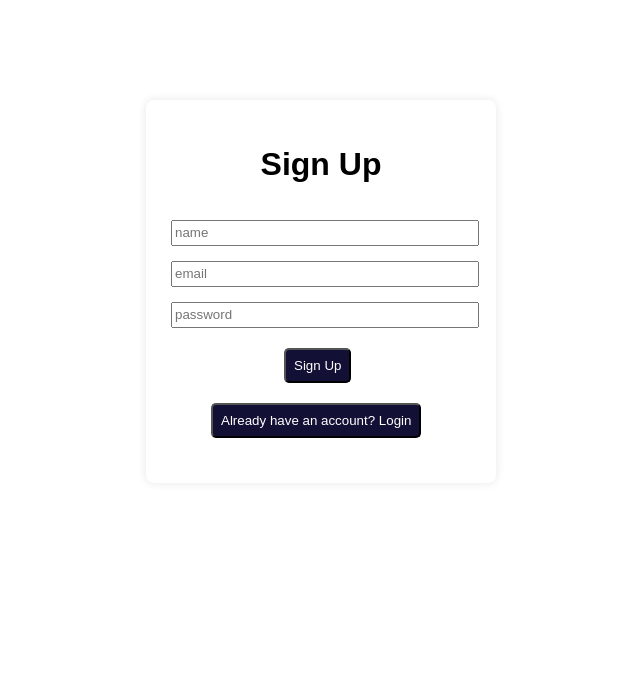
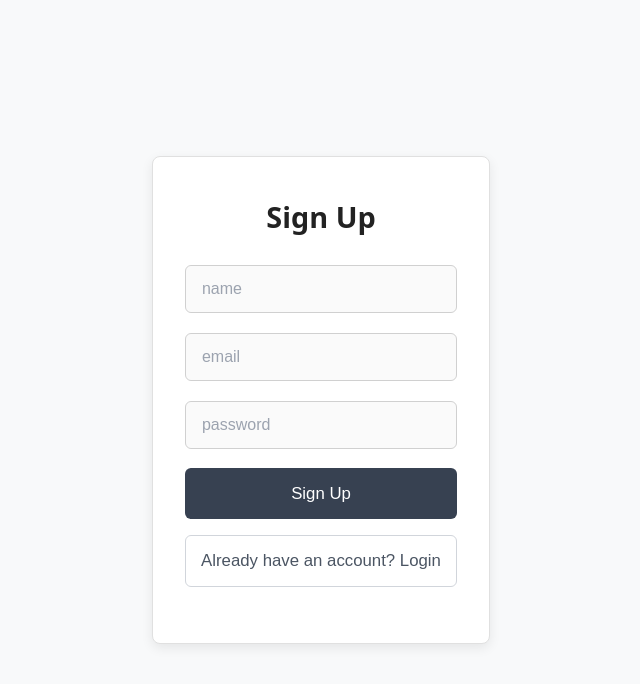
Before and after one commit to Abdulaziz5536/BMS, a React app in the folder frontend/: page /signup in a window 1280 px wide. Shown: the top 684 px of the page, without its empty margins (319-959 px from the left). Built offline with nearby package versions, Linux system fonts and the light colour scheme; the HTML template or start-up script is replaced by a standard one.

Commit message:
updated the frontend

```diff
--- a/frontend/src/Login.jsx
+++ b/frontend/src/Login.jsx
@@ -6,20 +6,10 @@ export default function Login() {
   const [email, setEmail] = useState("");
   const [password, setPassword] = useState("");
   const [message, setMessage] = useState("");
-  const [loading, setLoading] = useState(false);
   const navigate = useNavigate();
 
   const login = async () => {
-    setMessage("");
 
-    if (!email || !password) {
-      setMessage("Please fill in all fields");
-      return;
-    }
-
-    setLoading(true);
-
-    try {
       const res = await fetch("http://localhost:3000/login", {
         method: "POST",
         headers: {
@@ -32,30 +22,18 @@ export default function Login() {
 
       if (res.ok) {
         setMessage(data.message);
-
-        // Redirect after short delay
         setTimeout(() => {
           navigate("/dashboard");
         }, 1000);
       } else {
-        // Friendly error message
-        if (data.error === "User not found") {
-          setMessage("Account does not exist. Please sign up.");
-        } else if (data.error === "Wrong password") {
-          setMessage("Incorrect password. Try again.");
-        } else {
-          setMessage(data.error);
-        }
+        setMessage(data.error)
+
       }
 
-    } catch (error) {
-      setMessage("Server error. Please try again.");
     }
 
-    setLoading(false);
-  };
-
   return (
+    <>
     <div className="login">
       <h1>Login</h1>
 
@@ -74,17 +52,12 @@ export default function Login() {
       />
       <br />
 
-      <button
-        id="login-button"
-        onClick={login}
-        disabled={loading}
-      >
-        {loading ? "Logging in..." : "Login"}
-      </button>
+      <button onClick={login}>Login</button>
+
       <br />
 
       <button
-        id="signup-button"
+        id = "navigate"
         onClick={() => navigate("/signup")}
       >
         Create account
@@ -92,5 +65,8 @@ export default function Login() {
 
       <h2>{message}</h2>
     </div>
+
+    </>
+
   );
 }
--- a/frontend/src/Signup.jsx
+++ b/frontend/src/Signup.jsx
@@ -25,6 +25,7 @@ export default function Signup() {
     const data = await res.json();
     if (res.ok) {
       setMessage(data.message);
+      navigate("/login")
     } else {
       setMessage(data.error);
     }
@@ -58,7 +59,7 @@ export default function Signup() {
       <br />
       <button id="signup-b" onClick={signup}>Sign Up</button>
       <br/>
-      <button id="login-b" onClick={() => navigate("/login")} >Already have an account? Login</button>
+      <button id="navigate" onClick={() => navigate("/login")} >Already have an account? Login</button>
       <h2>{message}</h2>
 
     </div>
--- a/frontend/src/style.css
+++ b/frontend/src/style.css
@@ -1,45 +1,90 @@
-
+* {
+  margin: 0;
+  padding: 0;
+  box-sizing: border-box;
+}
 body{
-    font-family: 'Eurostile', sans-serif;
+      font-family: system-ui, -apple-system, BlinkMacSystemFont, 'Segoe UI', Roboto, sans-serif;
+  background-color: #f8f9fa;
+  color: #333;
+  min-height: 100vh;
+  display: flex;
+  justify-content: center;
+  align-items: center;
+  padding: 20px;
 }
 .signup {
-  padding: 25px;
-  margin: 100px auto;
-  width: 300px;
-  background-color: white;
+   background-color: white;
+  width: 100%;
+  max-width: 420px;
+  padding: 2.5rem 2rem;
   border-radius: 8px;
-  box-shadow: 0 0 10px rgba(0, 0, 0, 0.1);
+  box-shadow: 0 4px 12px rgba(0, 0, 0, 0.08);
+  border: 1px solid #e0e0e0;
 }
 
-.signup h1 {
-display: flex;
-justify-content: center;
+h1 {
+  font-size: 1.8rem;
+  font-weight: 600;
+  color: #222;
+  text-align: center;
+  margin-bottom: 1.8rem;
 }
 
-.signup input {
-width:300px;
-height: 20px;
-margin-top: 15px;
+
+input {
+  width: 100%;
+  padding: 0.9rem 1rem;
+  margin-bottom: 1.2rem;
+  border: 1px solid #d0d0d0;
+  border-radius: 6px;
+  font-size: 1rem;
+  background-color: #fafafa;
+  transition: border-color 0.15s ease, box-shadow 0.15s ease;
 }
 
-#signup-button {
-margin-left: 40px;
-margin-top: 20px;
-padding: 8px;
-background-color: #121035;
-color: white;
-border-radius: 5px;
-cursor: pointer;
+input:focus {
+  outline: none;
+  border-color: #9ca3af;
+  box-shadow: 0 0 0 3px rgba(156, 163, 175, 0.12);
+}
 
+input::placeholder {
+  color: #9ca3af;
 }
-#login-button {
-background-color: #121035;
-margin-top: 20px;
-margin-left: 113px;
-color: white;
-padding: 8px;
-cursor: pointer;
-border-radius: 5px;
+
+button {
+  width: 100%;
+  padding: 0.95rem;
+  font-size: 1.05rem;
+  font-weight: 500;
+  color: #ffffff;
+  background-color: #374151;
+  border: none;
+  border-radius: 6px;
+  cursor: pointer;
+  transition: background-color 0.2s ease;
+  margin-bottom: 1rem;
+}
+
+button:hover {
+  background-color: #4b5563;
+}
+
+button:active {
+  background-color: #1f2937;
+}
+
+#navigate {
+  background-color: transparent;
+  color: #4b5563;
+  border: 1px solid #d1d5db;
+  font-weight: 500;
+}
+
+#navigate:hover {
+  background-color: #f3f4f6;
+  border-color: #9ca3af;
 }
 
 .login {
@@ -50,34 +95,27 @@ background-color: white;
 border-radius: 8px;
 box-shadow: 0 0 10px rgba(0, 0, 0, 0.1);
 }
-
-.login h1 {
-display: flex;
-justify-content: center;
+h2 {
+  text-align: center;
+  font-size: 1rem;
+  font-weight: 500;
+  margin: 1rem 0;
+  min-height: 1.4rem;
 }
 
-.login input {
-width:300px;
-height: 20px;
-margin-top: 15px;
+h2:empty {
+  display: none;
 }
 
-#login-b {
-margin-left: 40px;
-margin-top: 20px;
-padding: 8px;
-background-color: #121035;
-color: white;
-border-radius: 5px;
-cursor: pointer;
 
+h2 {
+  color: #374151;
 }
-#signup-b {
-background-color: #121035;
-margin-top: 20px;
-margin-left: 113px;
-color: white;
-padding: 8px;
-cursor: pointer;
-border-radius: 5px;
+
+h2:has(+ button) {
+  color: #166534;
 }
+
+h2:not(:has(+ button)) {
+  color: #991b1b;
+}
```
